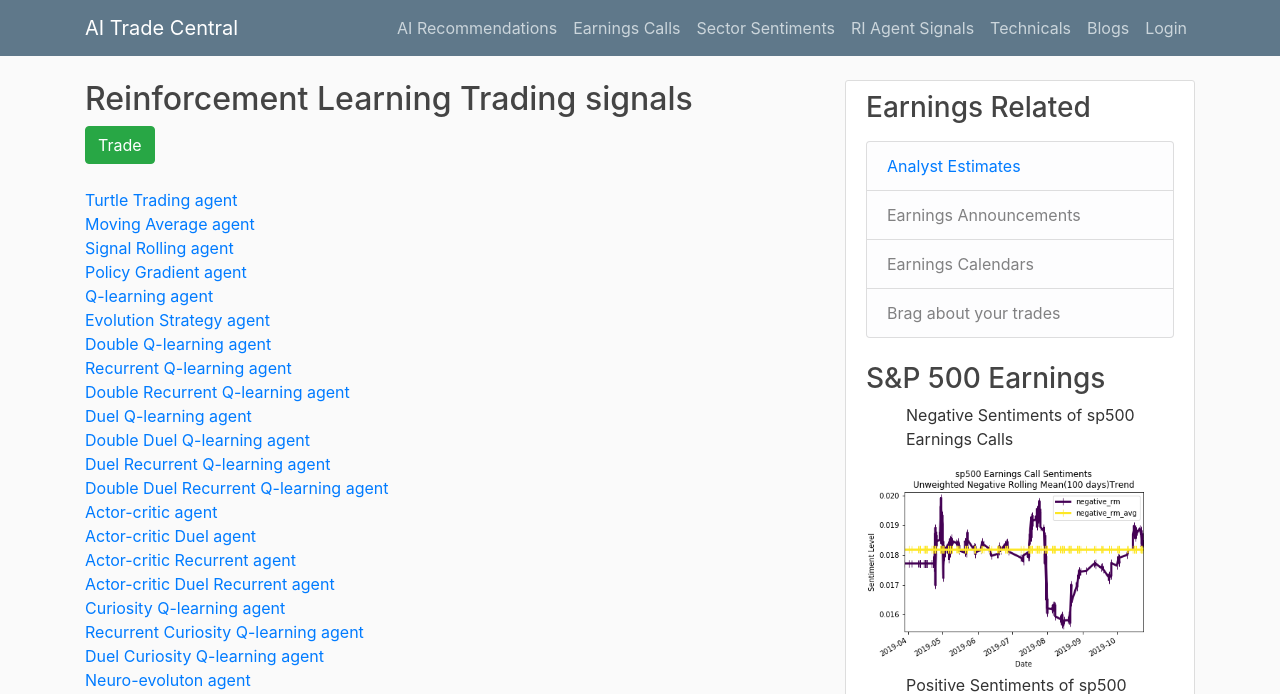
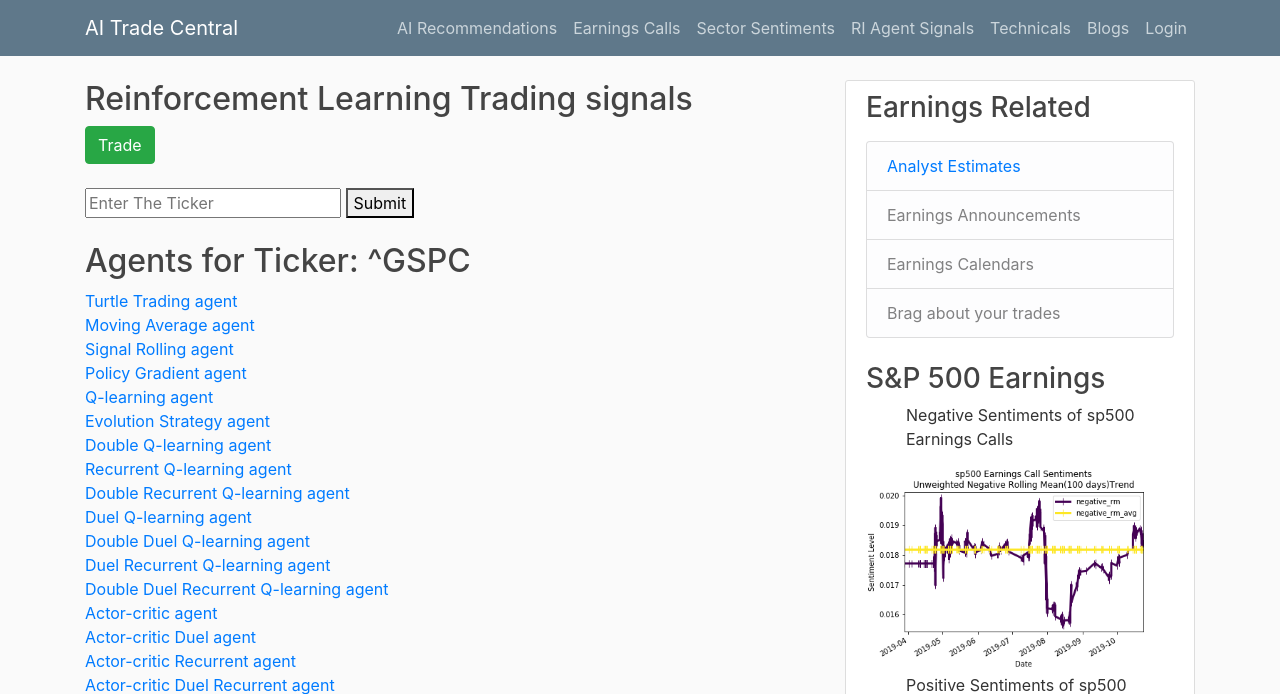
Before and after one commit to MCRen88/AI_Trade_Central, a Flask app: page /agent in a window 1280 px wide. Shown: the top 694 px of the page. Run offline with Flask 2, Linux system fonts and the light colour scheme; some libraries are stand-ins or nearby versions.

Commit message:
changed agent.html

```diff
--- a/earnings/templates/agent.html
+++ b/earnings/templates/agent.html
@@ -1,10 +1,26 @@
 {% extends "layout.html" %}
 {% block content %}
 <!-- <link rel="stylesheet" type="text/css" href="{{ url_for('static', filename='main.css') }}"> -->
+<h2>Reinforcement Learning Trading signals</h2>
 
-    <h2>Reinforcement Learning Trading signals</h2>
 
     <button type="button" class="btn btn-success">Trade</button><br><br>
+
+
+    <form action="{{ url_for('agent') }}" method="post">
+        <input type="text" name="ticker" placeholder="Enter The Ticker">
+        <button>Submit</button>
+
+    </form>
+    <br>
+
+    {% if ticker %}
+    <h2>Agents for Ticker: {{ticker}}</h2>
+    {% else %}
+    <h2>Agents for Ticker: ^GSPC</h2>
+    {% endif %}
+
+
 
     <div class="grid">
 
@@ -14,13 +30,22 @@
      {% endfor %}
     </div>
 
-
-
     <div class=container1>
         {% for agent in agents %}
         <div id={{ loop.index }}><br><br><br>
-        <h3>{{agent}} </h3>
-        <img src="\static\data\agent\^GSPC{{agent}}.png" alt="Chart" width=100% >
+
+        {% if ticker %}
+
+        <h3>{{ticker}} {{agent}} </h3>
+        <img src="\static\data\agent\{{ticker}}\^GSPC{{agent}}.png" alt="Chart" width=100% >
+
+        {% else %}
+
+        <h3>^GSPC {{agent}} </h3>
+        <img src="\static\data\agent\^GSPC\^GSPC{{agent}}.png" alt="Chart" width=100% >
+
+
+        {% endif %}
          </div>
         {% endfor %}
 
```
